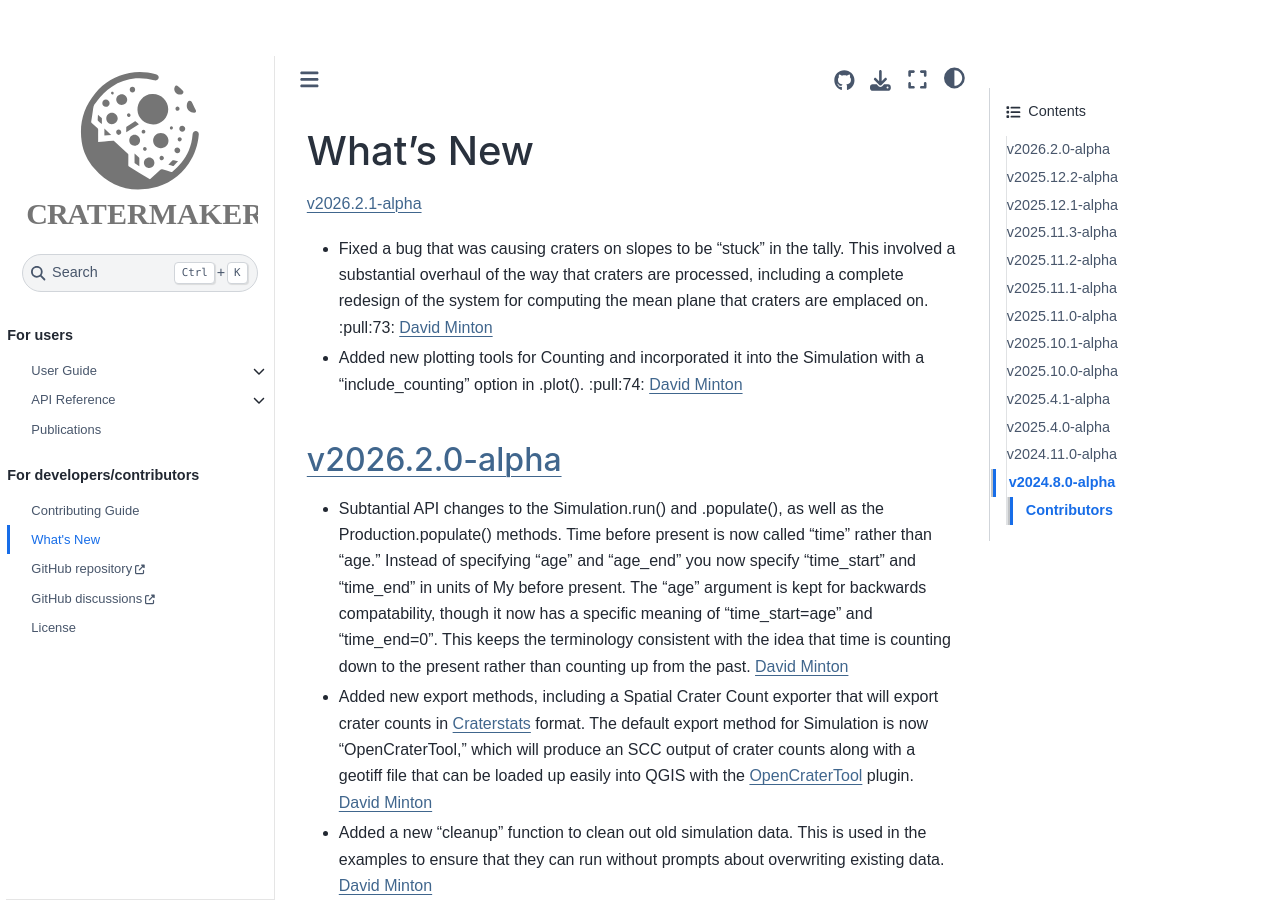
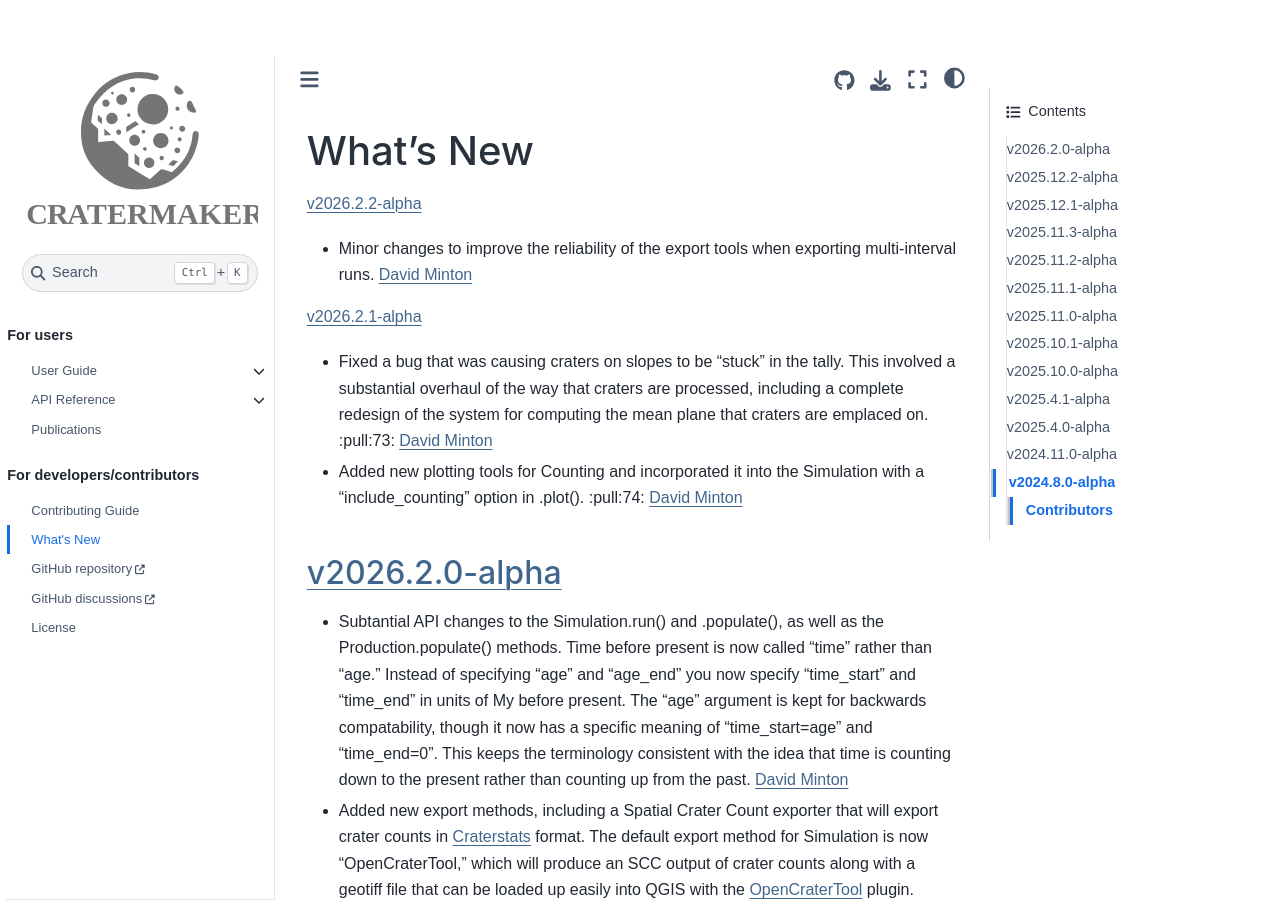
Before and after one commit to MintonGroup/cratermaker, a Sphinx documentation site: the page built from docs/whats-new.rst, in a window 1280 px wide and 900 px high. Built offline with Sphinx 7.4.7 and the Sphinx Book theme 1.1.4, drawn with Linux system fonts in a browser that asks for light colours; pages that are not in the unit, such as notebooks, are missing from menus; the version number could not be read and is left out.

Commit message:
Updated change log

```diff
--- a/docs/whats-new.rst
+++ b/docs/whats-new.rst
@@ -3,6 +3,11 @@
 What's New
 ==========
 
+.. _whats-new.2026.2.2-alpha:
+
+:release:`v2026.2.2-alpha`
+
+- Minor changes to improve the reliability of the export tools when exporting multi-interval runs. `David Minton`_
 
 .. _whats-new.2026.2.1-alpha:
 
```
